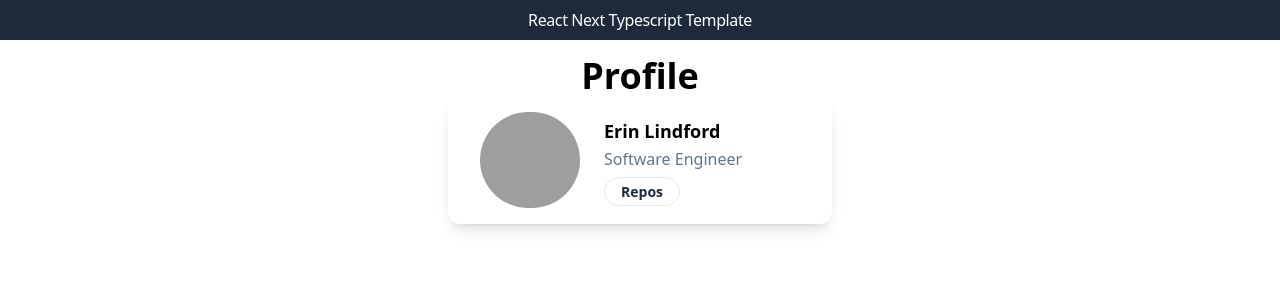
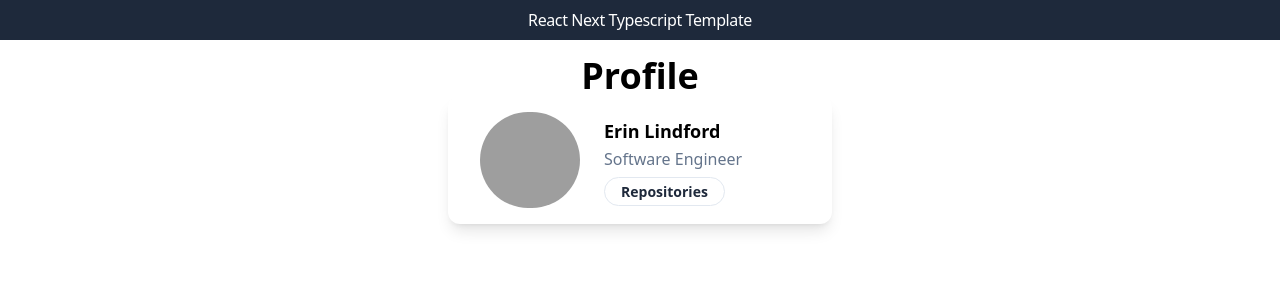
Before and after one commit to eduardofavarato/react-next-ts-okta, a Next.js app: page / in a window 1280 px wide. Shown: the top 300 px of the page. Built offline with nearby package versions, Linux system fonts and the light colour scheme; grey boxes are pictures that could not be loaded.

Commit message:
Change Repositories to use Server Side Rendering

```diff
--- a/src/pages/index.tsx
+++ b/src/pages/index.tsx
@@ -20,9 +20,9 @@ export default function Home() {
 					</div>
 					<Link
 						className="px-4 py-1 text-sm text-slate-800 font-semibold rounded-full border border-slate-200 hover:text-white hover:bg-slate-600 hover:border-transparent focus:outline-none focus:ring-2 focus:ring-slate-600 focus:ring-offset-2"
-						href={"/repos"}
+						href={"/repositories"}
 					>
-						Repos
+						Repositories
 					</Link>
 				</div>
 			</div>
--- a/src/pages/repos/index.tsx
+++ /dev/null
@@ -1,33 +0,0 @@
-import Link from "next/link";
-import { useEffect, useState } from "react";
-
-type Repository = {
-	name: string;
-};
-
-export default function Repos() {
-	const [repositories, setRepositories] = useState<string[]>([]);
-
-	useEffect(() => {
-		fetch("https://api.github.com/users/eduardofavarato/repos")
-			.then((response) => response.json())
-			.then((repositories: Repository[]) => {
-				const names = repositories.map((repository) => repository.name);
-				setRepositories(names);
-			});
-	}, []);
-
-	return (
-		<div className={`p-4`}>
-			<h1 className="text-2xl lg:text-4xl text-center font-bold">Repos</h1>
-
-			<ul className="m-2 list-disc list-inside">
-				{repositories.map((repository) => (
-					<li key={repository}>{repository}</li>
-				))}
-			</ul>
-
-			<Link className="text-sm underline" href={"/"}>{`< Profile`}</Link>
-		</div>
-	);
-}
--- /dev/null
+++ b/src/pages/repositories/index.tsx
@@ -0,0 +1,38 @@
+import { GetServerSideProps } from "next";
+import Link from "next/link";
+import { useEffect, useState } from "react";
+
+type Repository = {
+	name: string;
+};
+
+type RepositoriesProps = {
+	repositories: Repository[];
+};
+
+export default function Repositories({ repositories }: RepositoriesProps) {
+	return (
+		<div className={`p-4`}>
+			<h1 className="text-2xl lg:text-4xl text-center font-bold">Repos</h1>
+
+			<ul className="m-2 list-disc list-inside">
+				{repositories.map((repository) => (
+					<li key={repository.name}>{repository.name}</li>
+				))}
+			</ul>
+
+			<Link className="text-sm underline" href={"/"}>{`< Profile`}</Link>
+		</div>
+	);
+}
+
+export const getServerSideProps: GetServerSideProps = async () => {
+	const response = await fetch("https://api.github.com/users/eduardofavarato/repos");
+	const repositories: Repository[] = await response.json();
+
+	return {
+		props: {
+			repositories: repositories,
+		},
+	};
+};
```
